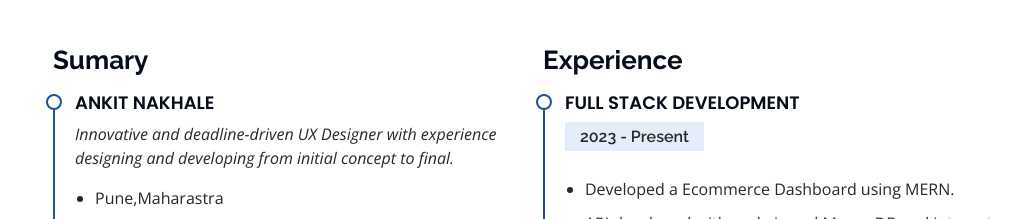
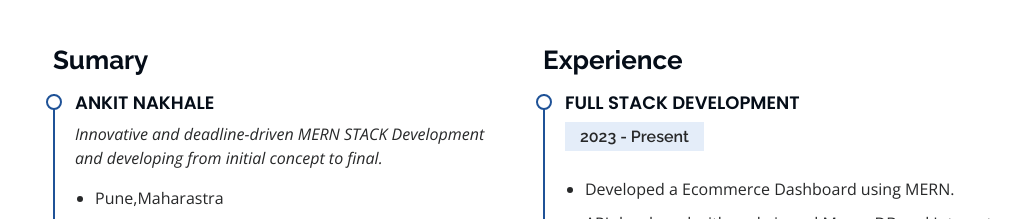
Before and after one commit to ANKITN01/Ankit-Nakhale, a plain HTML site: page index.html in a window 1280 px wide. Shown: the part 2300-2519 px from the top of the page, without its empty margins (262-1280 px from the left). Drawn offline with nearby package versions, Linux system fonts and the light colour scheme.

Commit message:
Update index.html

```diff
--- a/index.html
+++ b/index.html
@@ -231,7 +231,7 @@ Looking for a challenging environment to work within.</p>
             <h3 class="resume-title">Sumary</h3>
             <div class="resume-item pb-0">
               <h4>Ankit Nakhale</h4>
-              <p><em>Innovative and deadline-driven UX Designer with experience designing and
+              <p><em>Innovative and deadline-driven MERN STACK Development and
                   developing from initial concept to final.</em></p>
               <ul>
                 <li>Pune,Maharastra</li>
```
